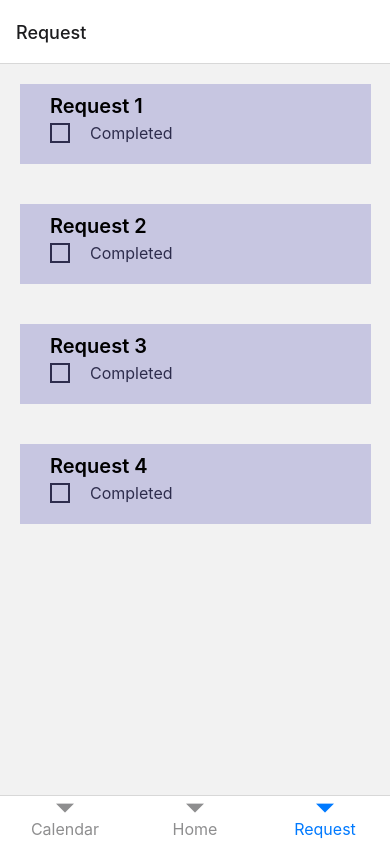
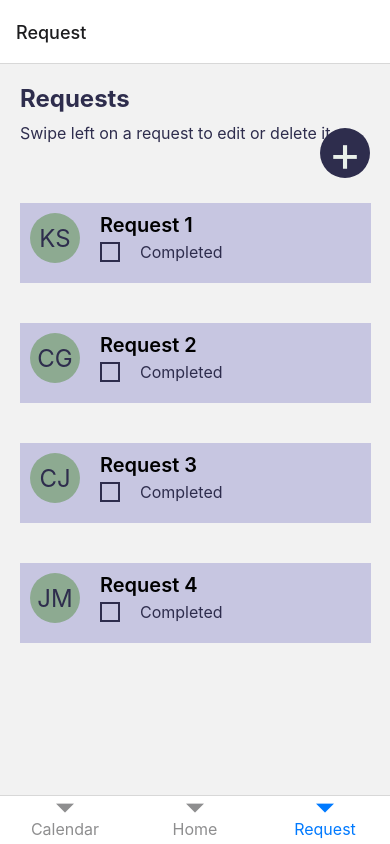
Before and after one commit to dali-lab/room-app, a React Native app: screen /Request in a window 390 px wide. Built offline with nearby package versions, Linux system fonts and the light colour scheme.

Commit message:
added heading for request screen and author for request item

```diff
--- a/components/RequestItem.js
+++ b/components/RequestItem.js
@@ -9,6 +9,9 @@ const RequestItem = ({
 }) => {
   return (
     <View style={styles.container}>
+      <View style={styles.authorCircle}>
+        <Text style={styles.authorText}>{user}</Text>
+      </View>
       <Text style={styles.description}>{description}</Text>
       <View style={styles.completed}>
         <View style={styles.checkbox} />
@@ -29,12 +32,12 @@ const styles = StyleSheet.create({
   description: {
     fontSize: fonts.largeText,
     fontWeight: '600',
-    marginLeft: 20,
+    marginLeft: 70,
   },
   completed: {
     flexDirection: 'row',
     alignItems: 'center',
-    marginLeft: 20,
+    marginLeft: 70,
     marginTop: 5,
   },
   checkbox: {
@@ -48,6 +51,19 @@ const styles = StyleSheet.create({
     color: colors.indigo700,
     marginLeft: 20,
   },
+  authorCircle: {
+    width: 50,
+    height: 50,
+    borderRadius: 50 / 2,
+    backgroundColor: colors.primarySageGreen,
+    alignItems: 'center',
+    justifyContent: 'center',
+    marginBottom: -50,
+  },
+  authorText: {
+    fontSize: fonts.large24,
+    color: colors.indigo700,
+  },
 });
 
 export default RequestItem;
--- a/screens/RequestScreen.js
+++ b/screens/RequestScreen.js
@@ -1,29 +1,29 @@
 import React from 'react';
 import {
-  StyleSheet, ScrollView, SafeAreaView,
+  StyleSheet, ScrollView, SafeAreaView, Text, TouchableOpacity,
 } from 'react-native';
-import { fonts } from '../styles/GlobalStyles';
+import { fonts, colors } from '../styles/GlobalStyles';
 import RequestItem from '../components/RequestItem';
 
 const testRequests = [
   {
     description: 'Request 1',
-    user: 'Kaylie',
+    user: 'KS',
     completed: false,
   },
   {
     description: 'Request 2',
-    user: 'Claire',
+    user: 'CG',
     completed: false,
   },
   {
     description: 'Request 3',
-    user: 'Chelsea',
+    user: 'CJ',
     completed: false,
   },
   {
     description: 'Request 4',
-    user: 'Jorie',
+    user: 'JM',
     completed: false,
   },
 ];
@@ -31,6 +31,14 @@ const testRequests = [
 const RequestScreen = () => {
   return (
     <SafeAreaView style={styles.container}>
+      <Text style={styles.title}>Requests</Text>
+      <Text style={styles.subtitle}>Swipe left on a request to edit or delete it</Text>
+      <TouchableOpacity
+        style={styles.newEvent}
+        onPress={() => console.log('create new event')}
+      >
+        <Text style={styles.plus}>+</Text>
+      </TouchableOpacity>
       <ScrollView>
         {testRequests.map(({ user, description, completed }) => {
           return <RequestItem key={description} user={user} description={description} completed={completed} />;
@@ -49,6 +57,37 @@ const styles = StyleSheet.create({
     fontSize: fonts.largeText,
     textAlign: 'center',
   },
+  title: {
+    fontSize: fonts.large24,
+    textAlign: 'left',
+    color: colors.indigo700,
+    marginLeft: 20,
+    marginTop: 20,
+    marginBottom: 10,
+    fontWeight: 'bold',
+  },
+  subtitle: {
+    fontSize: fonts.smallText,
+    textAlign: 'left',
+    color: colors.indigo700,
+    marginLeft: 20,
+    marginBottom: -15,
+  },
+  newEvent: {
+    width: 50,
+    height: 50,
+    borderRadius: 50 / 2,
+    backgroundColor: colors.indigo700,
+    alignItems: 'center',
+    justifyContent: 'center',
+    alignSelf: 'flex-end',
+    marginRight: 20,
+    marginBottom: 5,
+  },
+  plus: {
+    color: colors.backgroundSageGreen,
+    fontSize: 50,
+  },
 });
 
 export default RequestScreen;
```
